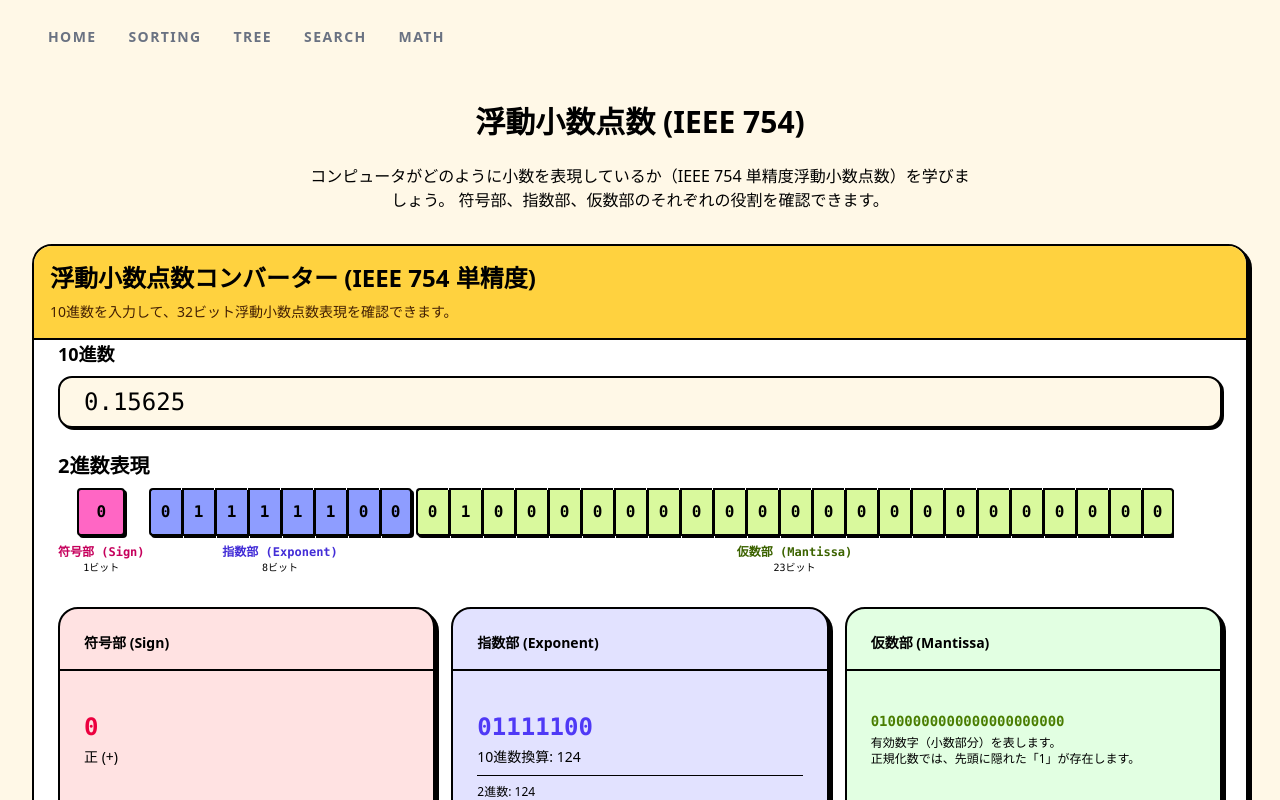
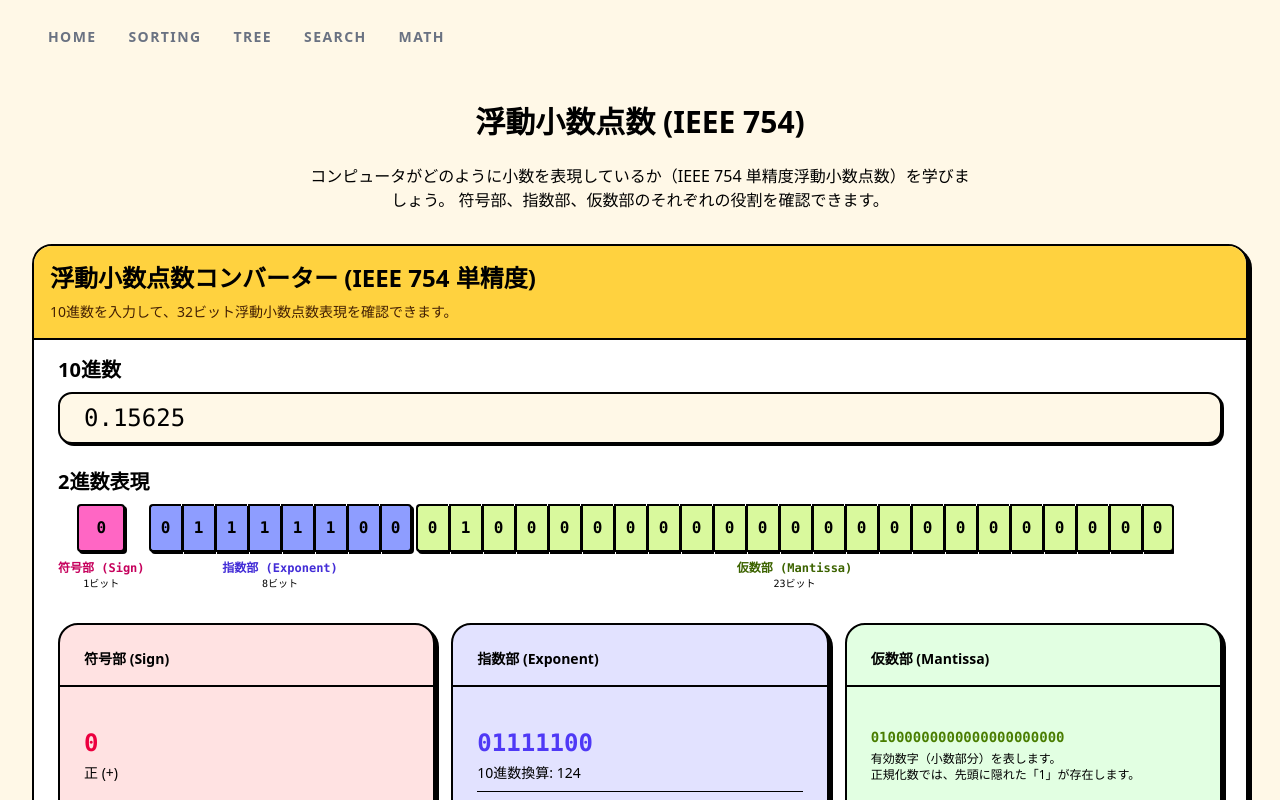
Before and after one commit to ks1590/algorithm-learning-app, a React (Vite) app: page /math/binary-floating-point in a window 1280 px wide. Shown: the top 800 px of the page. Built offline with nearby package versions, Linux system fonts and the light colour scheme.

Commit message:
style: Match padding and font size of '10進数' label to '2進数表現' label

```diff
--- a/src/components/BinaryFloatingPointVisualizer.tsx
+++ b/src/components/BinaryFloatingPointVisualizer.tsx
@@ -19,7 +19,7 @@ export const BinaryFloatingPointVisualizer: React.FC = () => {
         </CardHeader>
         <CardContent className="space-y-6">
           <div className="flex flex-col space-y-2">
-            <label htmlFor="number-input" className="text-lg font-bold">
+            <label htmlFor="number-input" className="text-xl font-bold pt-4">
               10進数
             </label>
             <Input
```
